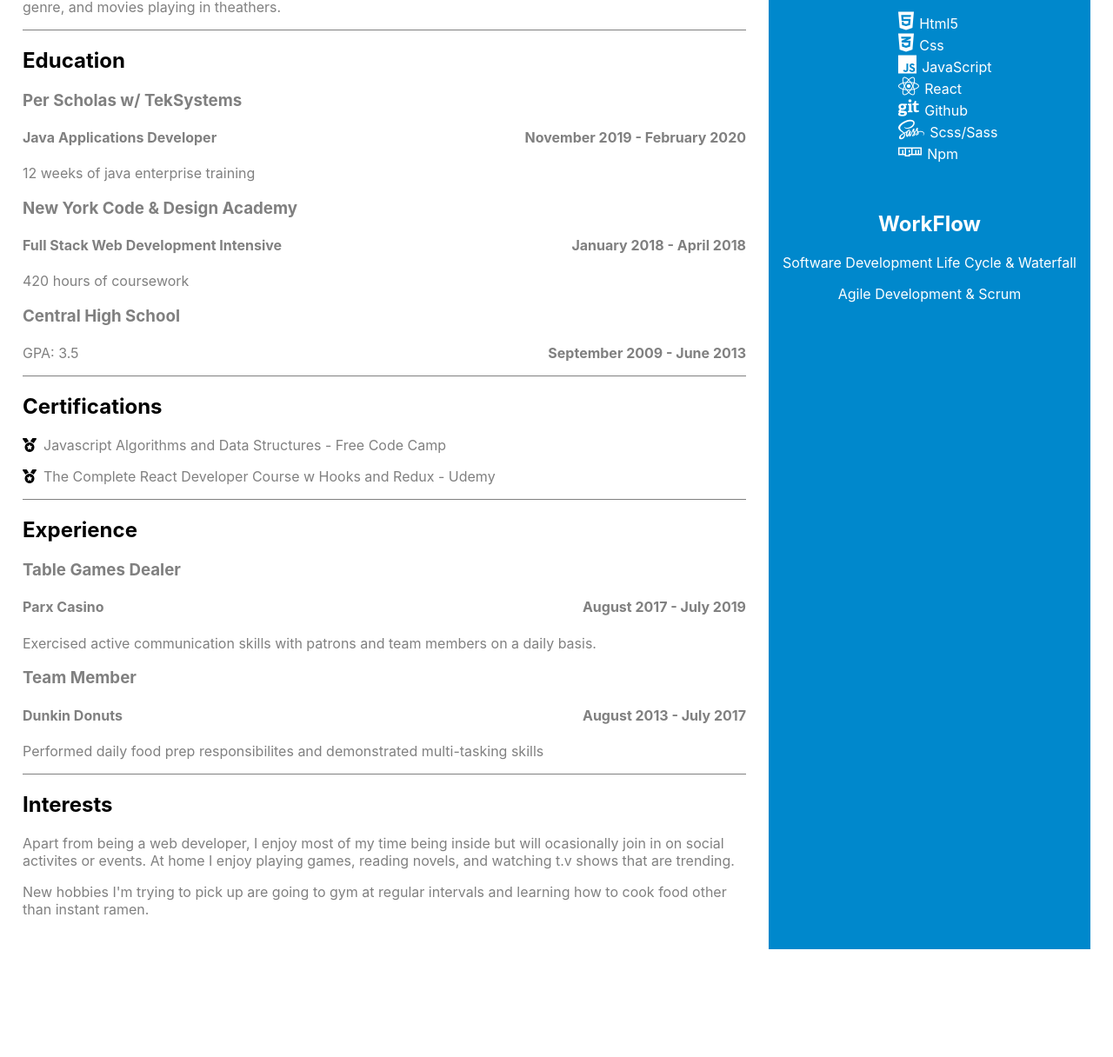
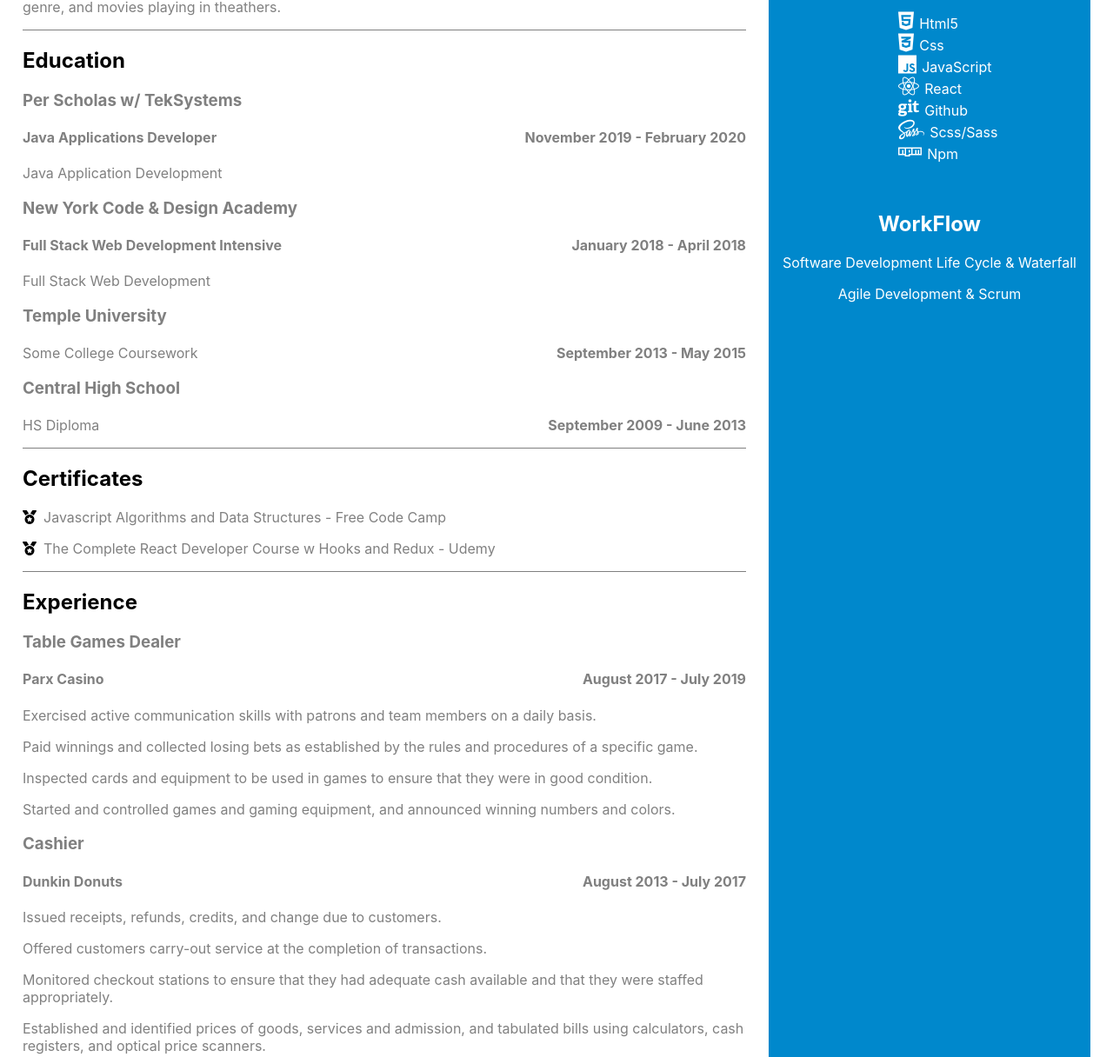
Before and after one commit to mhzhou95/mhzhou95.github.io, a plain HTML site: page index.html in a window 1280 px wide. Shown: the part 621-1837 px from the top of the page at 87% size. Before the commit the page ends 1713 px from the top, so only its background shows below. Drawn offline with Linux system fonts and the light colour scheme.

Commit message:
changes made to experience section

```diff
--- a/index.html
+++ b/index.html
@@ -67,20 +67,24 @@
                     <h2 >Education</h2>
                     <h3>Per Scholas w/ TekSystems</h3>
                     <h4>Java Applications Developer <span>November 2019 - February 2020</span></h4>
-                    <p>12 weeks of java enterprise training </p>
+                    <p>Java Application Development </p>
                     <!--  -->
                     <h3>New York Code & Design Academy</h3>
                     <h4>Full Stack Web Development Intensive <span>January 2018 - April 2018</span></h4>
-                    <p>420 hours of coursework</p>
+                    <p>Full Stack Web Development</p>
+                    <!--  -->
+                    <h3>Temple University</h3>
+                    <h4><span>September 2013 - May 2015</span></h4>
+                    <p>Some College Coursework</p>
                     <!--  -->
                     <h3>Central High School <h4><span>September 2009 - June 2013</span></h4></h3>
-                    <p>GPA: 3.5 </p>
+                    <p>HS Diploma </p>
                 </div>
 
                 <!-- Certifications -->
                 <div class="divider">
                     <span class="anchor" id="certifications"></span>
-                    <h2 >Certifications</h2>
+                    <h2 >Certificates</h2>
                     <p><i class="fas fa-medal"></i>Javascript Algorithms and Data Structures - Free Code Camp</p>
                     <p><i class="fas fa-medal"></i>The Complete React Developer Course w Hooks and Redux - Udemy</p>
                 </div>
@@ -92,10 +96,18 @@
                     <h3>Table Games Dealer </h3>
                     <h4>Parx Casino <span>August 2017 - July 2019</span></h4>
                     <p>Exercised active communication skills with patrons and team members on a daily basis.</p>
+                    <p>Paid winnings and collected losing bets as established by the rules and procedures of a specific game. </p>
+                    <p>Inspected cards and equipment to be used in games to ensure that they were in good condition. </p>
+                    <p>Started and controlled games and gaming equipment, and announced winning numbers and colors. </p>
                     <!--  -->
-                    <h3>Team Member </h3>
+                    <h3>Cashier </h3>
                     <h4>Dunkin Donuts <span>August 2013 - July 2017</span></h4>
-                    <p>Performed daily food prep responsibilites and demonstrated multi-tasking skills</p>
+                    <p>Issued receipts, refunds, credits, and change due to customers. </p>
+                    <p>Offered customers carry-out service at the completion of transactions.</p>
+                    <p>Monitored checkout stations to ensure that they had adequate cash available and that they were staffed appropriately.</p>
+                    <p>Established and identified prices of goods, services and admission, and tabulated bills using calculators, cash registers, and optical price scanners.
+                    </p>
+
                 </div>
 
                 <!-- Interests -->
```
